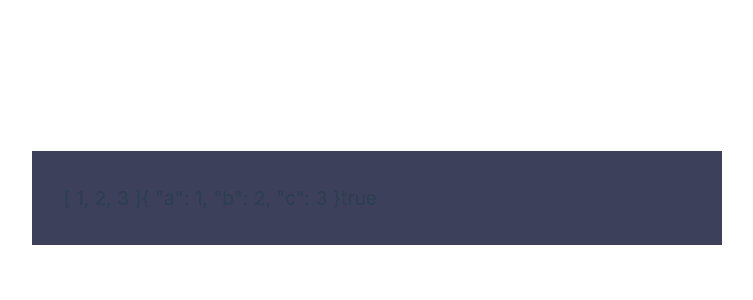
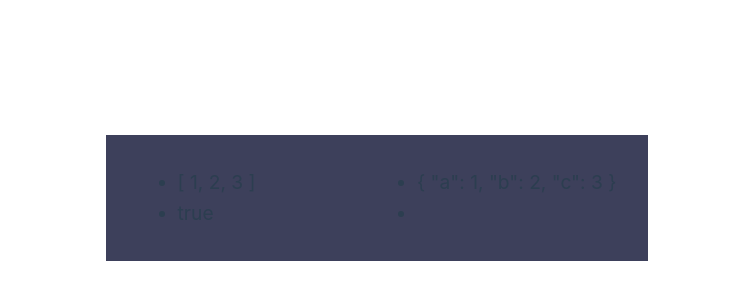
Before and after one commit to MakerAVGN/Vue3Base, a Vue app in the folder vue-project/: page / in a window 1280 px wide. Shown: the part 202-502 px from the top of the page, without its empty margins (263-1016 px from the left). Built offline with nearby package versions, Linux system fonts and the light colour scheme.

Commit message:
Передача данных любого типа в Vue

```diff
--- a/vue-project/src/App.vue
+++ b/vue-project/src/App.vue
@@ -9,7 +9,9 @@ export default {
   },
   data() {
     return {
-
+      name: 'john',
+      surn: 'smit',
+      age: '15'
     }
   },
  methods: {
@@ -24,12 +26,13 @@ export default {
 </script>
 <template>
 
+    <User :arg="[1, 2, 3]" />
+   <User :arg="{ a: 1, b: 2, c: 3 }" />
+   	<User :arg="true" />
 
-  <User :arg="[1, 2, 3]" />
- <User :arg="{ a: 1, b: 2, c: 3 }" />
- 	<User :arg="true" />
+    <User />
 
-  <User />
+
 
 
 
--- a/vue-project/src/components/User.vue
+++ b/vue-project/src/components/User.vue
@@ -9,6 +9,11 @@ export default {
 }
 </script>
 <template>
-    	{{ arg }}
+<ul>
+    <li>
+        {{ arg }}
+    </li>
+</ul>
+
 
 </template>
```
